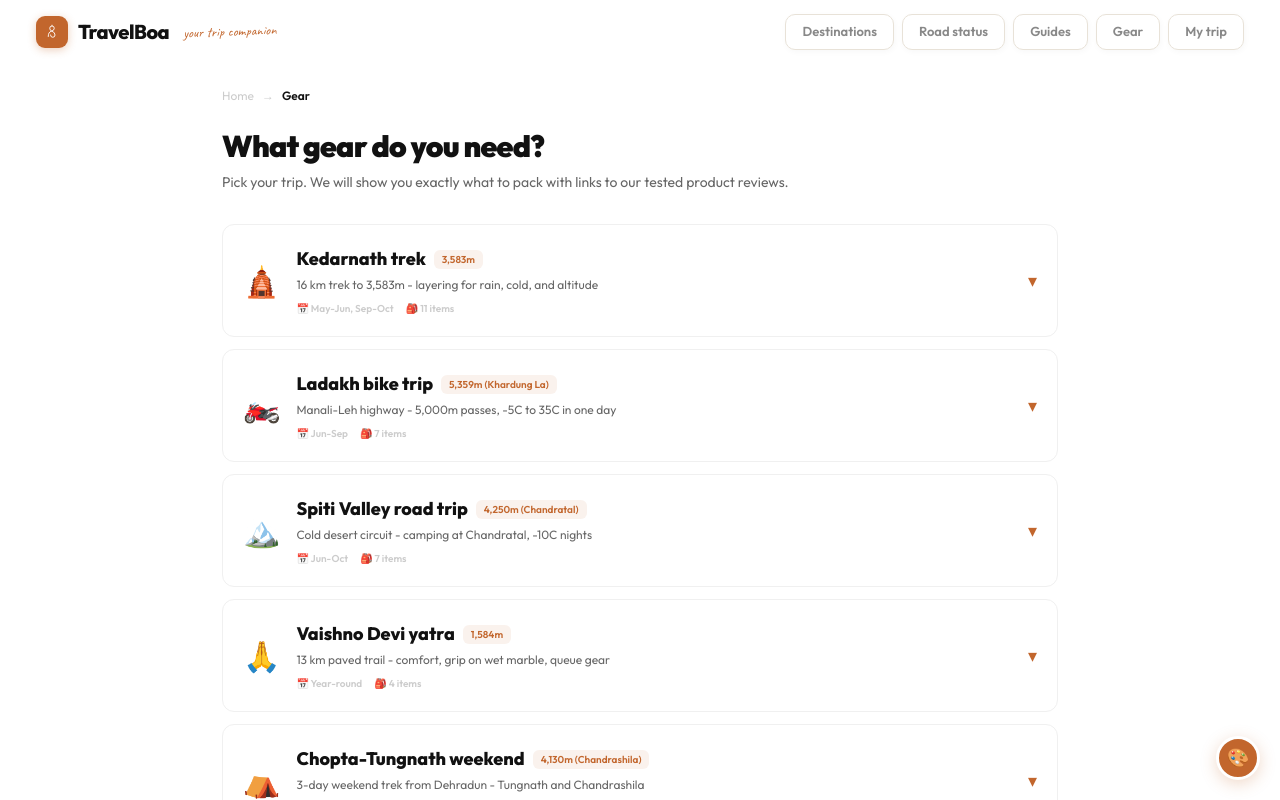
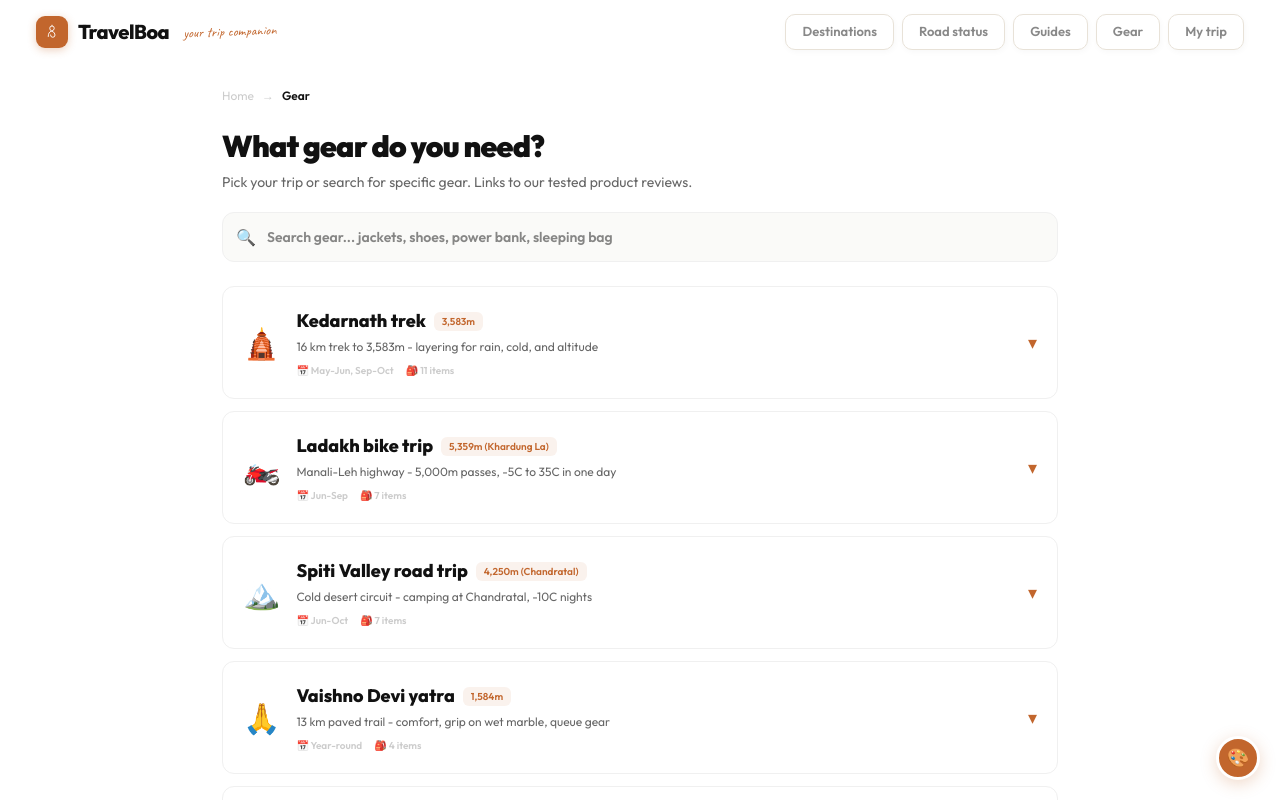
Before and after one commit to ashutoshkhulbe15-hash/travelboa, a Next.js app: page /gear in a window 1280 px wide. Shown: the top 800 px of the page. Built offline with nearby package versions, Linux system fonts and the light colour scheme.

Commit message:
gear search bar

```diff
--- a/src/app/gear/GearClient.tsx
+++ b/src/app/gear/GearClient.tsx
@@ -167,6 +167,8 @@ const TRIPS = [
 export function GearClient() {
   const { themeKey, theme, setTheme, accent, dark, toggleDark, mounted } = useTheme();
   const [openTrip, setOpenTrip] = useState<string | null>(null);
+  const [search, setSearch] = useState("");
+  const [searchFocus, setSearchFocus] = useState(false);
 
   if (!mounted) return null;
 
@@ -190,11 +192,33 @@ export function GearClient() {
         </div>
 
         <h1 className="text-2xl sm:text-3xl font-black tracking-tight mb-2" style={{ color: textPrimary }}>What gear do you need?</h1>
-        <p className="text-sm mb-8" style={{ color: textSecondary }}>Pick your trip. We will show you exactly what to pack with links to our tested product reviews.</p>
+        <p className="text-sm mb-5" style={{ color: textSecondary }}>Pick your trip or search for specific gear. Links to our tested product reviews.</p>
+
+        {/* Search bar */}
+        <div className="relative mb-6">
+          <div className="absolute left-3.5 top-1/2 -translate-y-1/2 text-base" style={{ color: textMuted }}>🔍</div>
+          <input
+            value={search}
+            onChange={e => setSearch(e.target.value)}
+            onFocus={() => setSearchFocus(true)}
+            onBlur={() => setSearchFocus(false)}
+            placeholder="Search gear... jackets, shoes, power bank, sleeping bag"
+            className="w-full pl-11 pr-4 py-3.5 rounded-xl text-sm font-semibold outline-none transition-all duration-200"
+            style={{ background: dark ? "#1c1a17" : "#fafaf8", color: textPrimary, border: `1.5px solid ${searchFocus ? accent : border}`, boxShadow: searchFocus ? `0 0 0 3px ${accent}15` : "none" }}
+            autoComplete="off"
+          />
+          {search && (
+            <button onClick={() => setSearch("")} className="absolute right-3 top-1/2 -translate-y-1/2 text-xs font-bold rounded-full w-5 h-5 flex items-center justify-center" style={{ background: dark ? "#333" : "#eee", color: textMuted }}>✕</button>
+          )}
+        </div>
 
         {/* Trip cards */}
         <div className="space-y-3">
-          {TRIPS.map(trip => {
+          {TRIPS.filter(trip => {
+            if (!search) return true;
+            const s = search.toLowerCase();
+            return trip.name.toLowerCase().includes(s) || trip.desc.toLowerCase().includes(s) || trip.gear.some(c => c.items.some(item => item.name.toLowerCase().includes(s) || item.linkLabel.toLowerCase().includes(s) || item.why.toLowerCase().includes(s)));
+          }).map(trip => {
             const isOpen = openTrip === trip.id;
             const totalItems = trip.gear.reduce((s, c) => s + c.items.length, 0);
             return (
```
